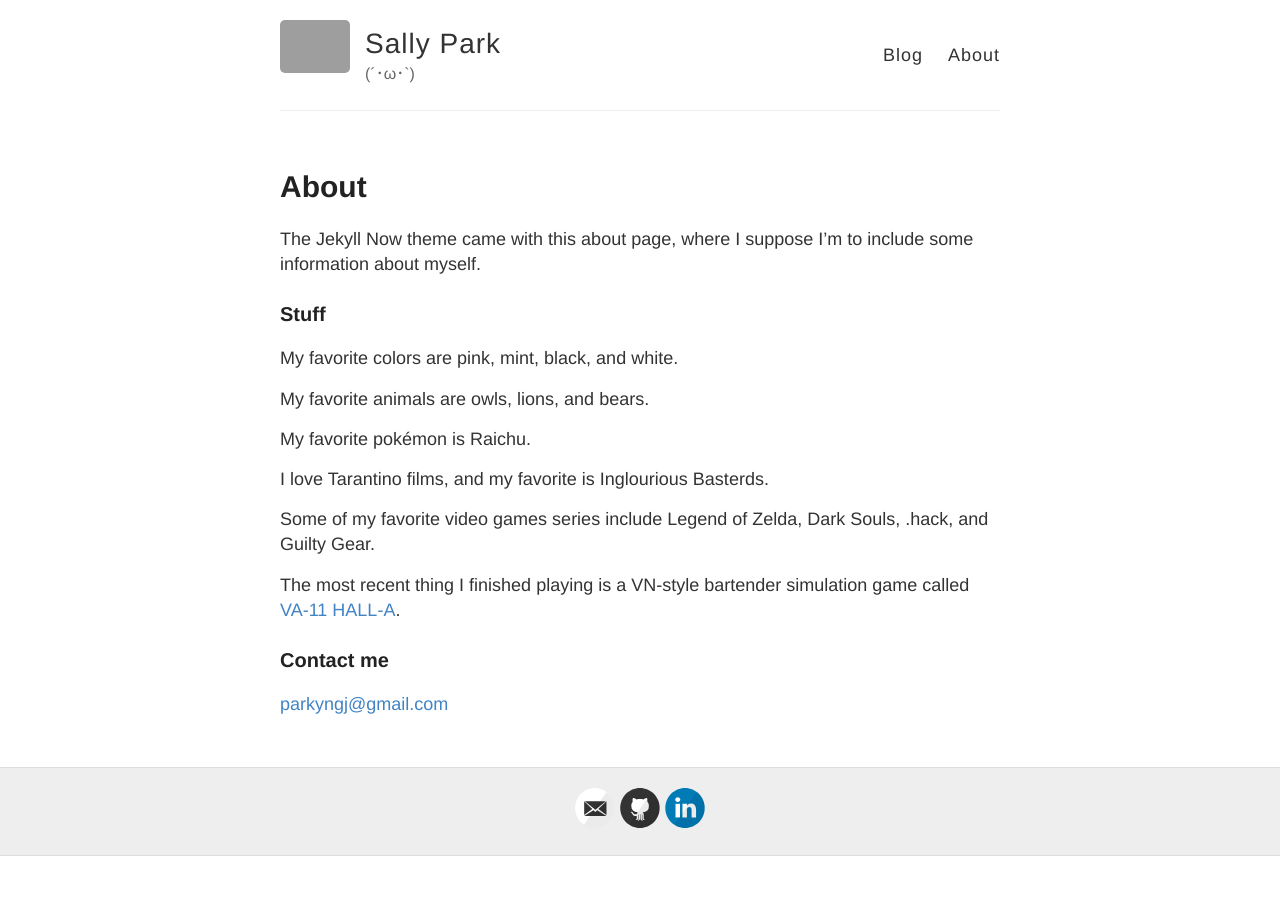
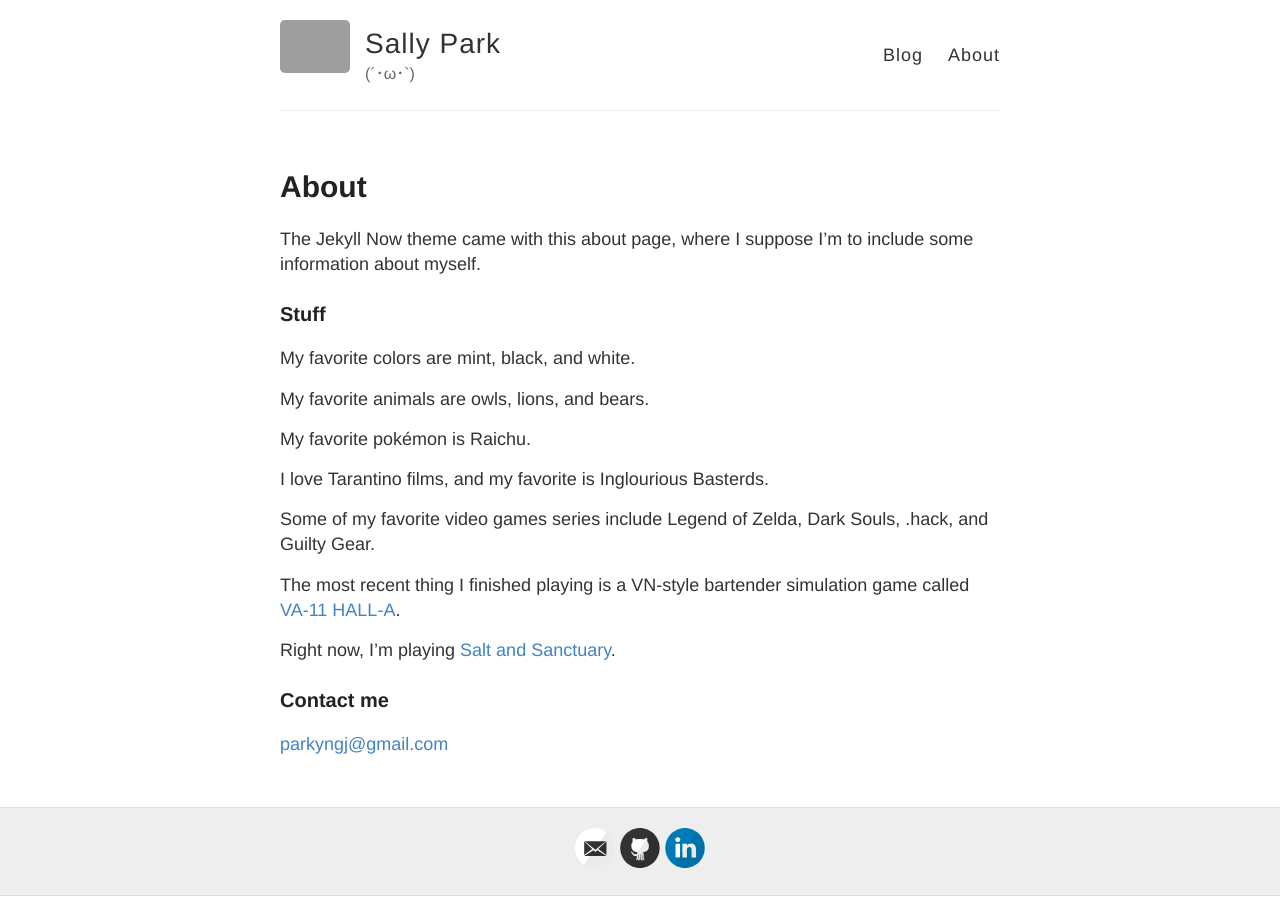
Before and after one commit to sally/sally.github.io, a Jekyll site: the page built from about.md, in a window 1280 px wide. Built offline with Jekyll 4.4.1, drawn with Linux system fonts in a browser that asks for light colours; grey boxes are pictures that could not be loaded.

Commit message:
Add S&S to about me, update index

```diff
--- a/about.md
+++ b/about.md
@@ -8,7 +8,7 @@ The Jekyll Now theme came with this about page, where I suppose I'm to include s
 
 ### Stuff
 
-My favorite colors are pink, mint, black, and white.
+My favorite colors are mint, black, and white.
 
 My favorite animals are owls, lions, and bears.
 
@@ -20,6 +20,8 @@ Some of my favorite video games series include Legend of Zelda, Dark Souls, .hac
 
 The most recent thing I finished playing is a VN-style bartender simulation game called [VA-11 HALL-A](http://store.steampowered.com/app/447530/).
 
+Right now, I'm playing [Salt and Sanctuary](http://store.steampowered.com/agecheck/app/283640/).
+
 ### Contact me
 
 [parkyngj@gmail.com](mailto:parkyngj@gmail.com)
--- a/index.html
+++ b/index.html
@@ -3,6 +3,4 @@ title: Home
 layout: page
 ---
 
-Hi, I'm Sally. This site is heavily under construction.
-
-Please check back within the next few days.
+Hi, I'm Sally. I push code to [Navera](https://github.com/navera).
```
